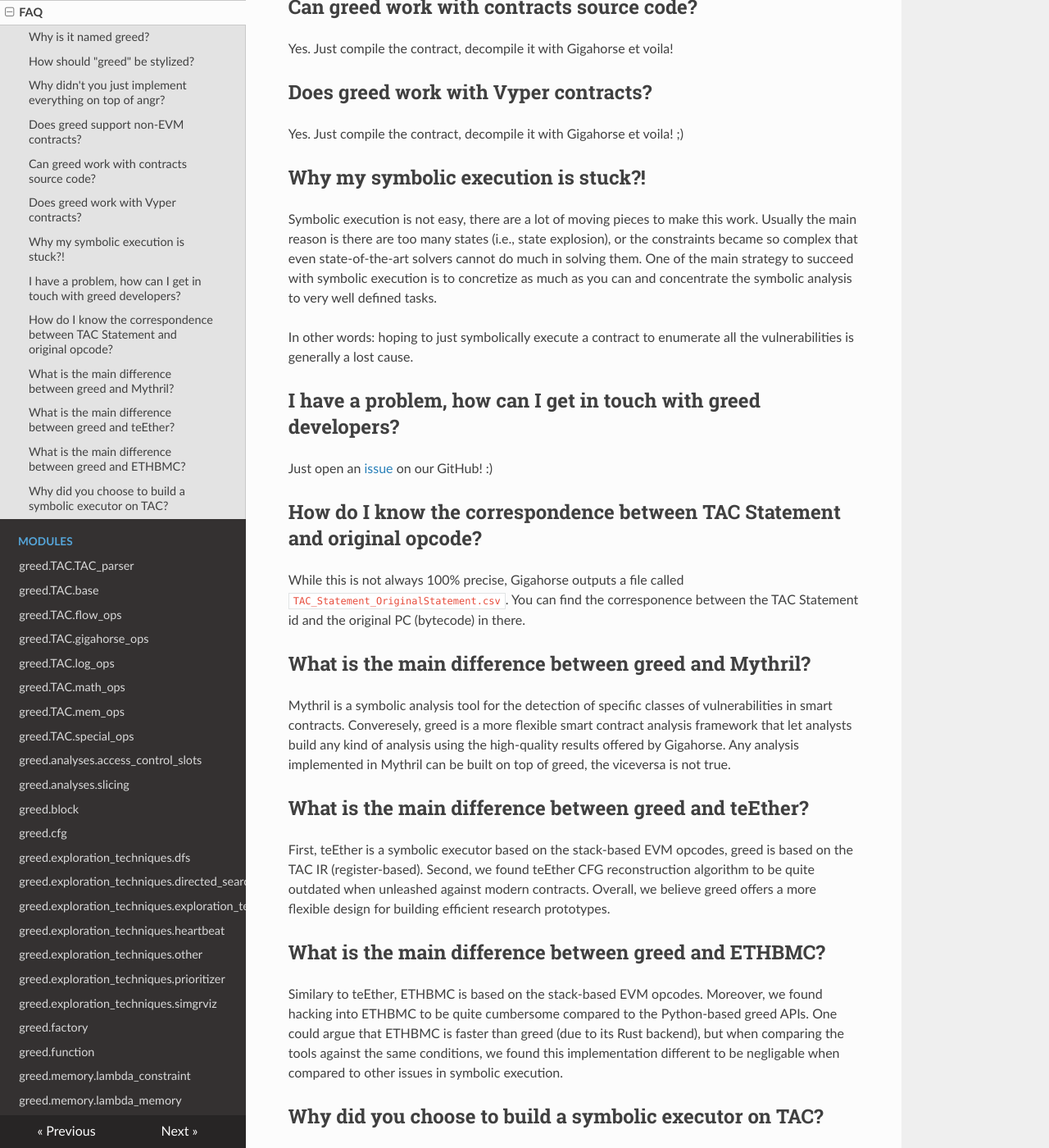
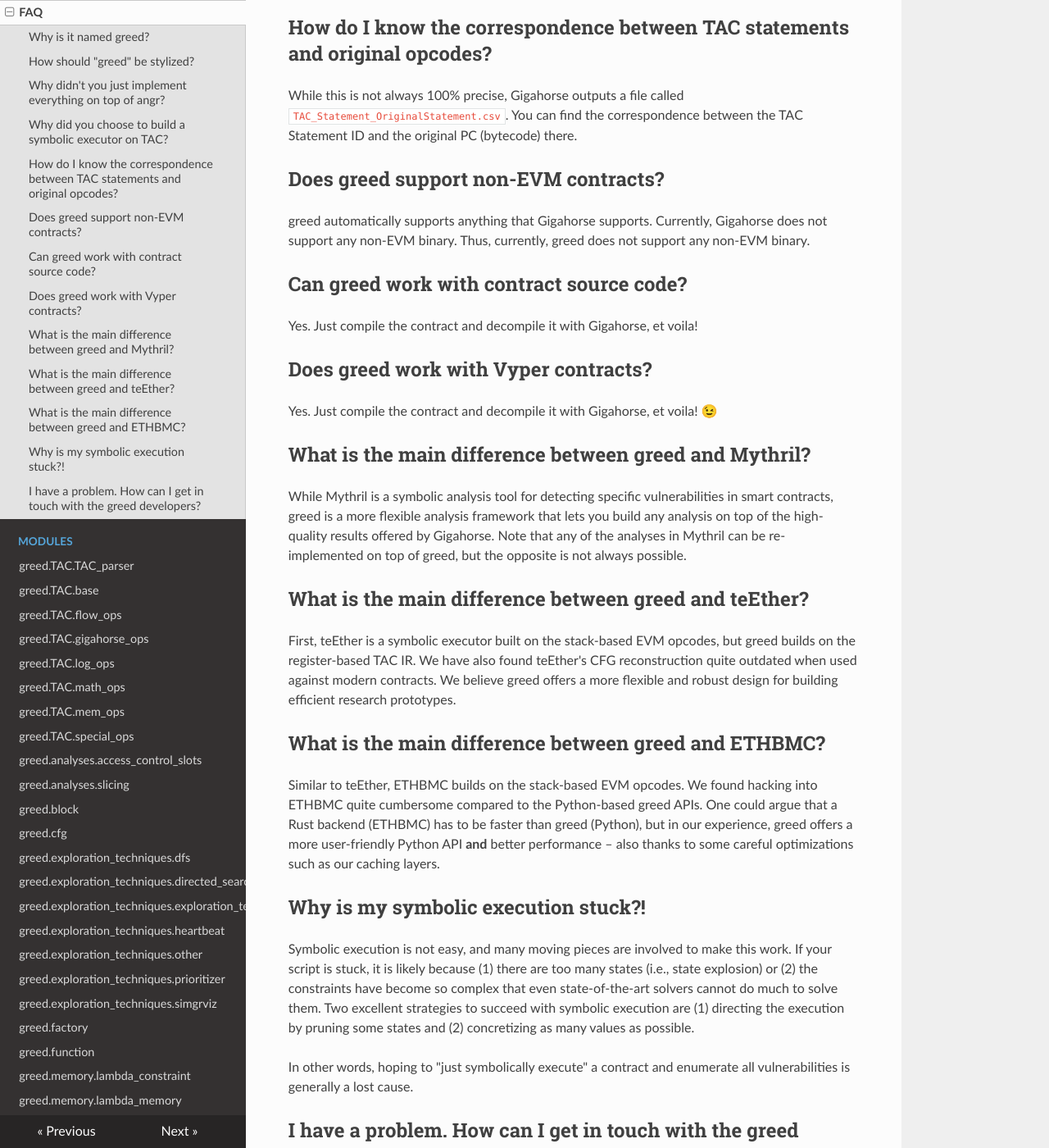
Before and after one commit to ucsb-seclab/greed, an MkDocs documentation site: the page built from docs/docs/faq.md, in a window 1280 px wide and 1400 px high, scrolled down 731 px. Shown: the whole window at 82% size. Built offline with MkDocs 1.6.1, drawn with Linux system fonts in a browser that asks for light colours; nearby versions of some CDN libraries; some of the changed text lies outside the part shown.

```diff
--- a/docs/docs/faq.md
+++ b/docs/docs/faq.md
@@ -2,64 +2,60 @@
 
 # ？FAQ
 
-
 ## Why is it named greed?
 
-We all know why people are so interested in finding vulnerabilities in smart contracts..., right? ;)
+We all know why people are so interested in finding vulnerabilities in smart contracts..., right? 😉
 
 ## How should "greed" be stylized?
 
-Simple: greed, no upper case.
+Simple: `greed`, no upper case.
 
 ## Why didn't you just implement everything on top of angr?
 
-While implementing everything on top of angr could have been an option, some of the fundamentals of EVM analysis are quite different compared to classic binaries (ARM, x86, AMD64, etc...).
-We found out that building a system from scratch was actually easier rather than implementing what we needed in a complex software like angr.
-Moreover, we wanted to re-use the high-quality analysis (e.g., CFG) and IR offered by Gigahorse, thus, starting from square one was an easier option rather than fighting with the angr codebase.
+While implementing everything on top of angr could have been an option, some of the fundamentals of EVM analysis are quite different compared to classic binaries (ARM, x86, AMD64).
+Moreover, we wanted to re-use the high-quality analyses (e.g., CFG) and IR offered by Gigahorse. Thus, starting from square one was simpler than fighting with the angr codebase.
 
+## Why did you choose to build a symbolic executor on TAC?
+
+We believe that register-based analyses are more intuitive and straightforward to implement: Gigahorse gets rid of the unnecessary complexity related to the stack-based nature of the EVM, thus really improving the usability of greed.
+Having a common intermediate representation is also valuable since, as the Dedaub team adds support for new non-EVM-based architectures, greed will automatically support such architectures. 🙂
+
+## How do I know the correspondence between TAC statements and original opcodes?
+
+While this is not always 100% precise, Gigahorse outputs a file called `TAC_Statement_OriginalStatement.csv`. You can find the correspondence between the TAC Statement ID and the original PC (bytecode) there.
 
 ## Does greed support non-EVM contracts?
 
-greed automatically supports whatever is supported by Gigahorse. Currently, Gigahorse does not support any non-EVM binary, thus, greed does not.
+greed automatically supports anything that Gigahorse supports. Currently, Gigahorse does not support any non-EVM binary. Thus, currently, greed does not support any non-EVM binary.
 
-## Can greed work with contracts source code?
+## Can greed work with contract source code?
 
-Yes. Just compile the contract, decompile it with Gigahorse et voila!
-
+Yes. Just compile the contract and decompile it with Gigahorse, et voila!
 
 ## Does greed work with Vyper contracts?
 
-Yes. Just compile the contract, decompile it with Gigahorse et voila! ;)
-
-## Why my symbolic execution is stuck?!
-
-Symbolic execution is not easy, there are a lot of moving pieces to make this work.
-Usually the main reason is there are too many states (i.e., state explosion), or the constraints became so complex that even state-of-the-art solvers cannot do much in solving them.
-One of the main strategy to succeed with symbolic execution is to concretize as much as you can and concentrate the symbolic analysis to very well defined tasks.
-
-In other words: hoping to just symbolically execute a contract to enumerate all the vulnerabilities is generally a lost cause.
-
-## I have a problem, how can I get in touch with greed developers?
-
-Just open an [issue](https://github.com/ucsb-seclab/greed/issues) on our GitHub! :)
-
-## How do I know the correspondence between TAC Statement and original opcode?
-
-While this is not always 100% precise, Gigahorse outputs a file called `TAC_Statement_OriginalStatement.csv`. You can find the corresponence between the TAC Statement id and the original PC (bytecode) in there.
+Yes. Just compile the contract and decompile it with Gigahorse, et voila! 😉
 
 ## What is the main difference between greed and Mythril?
 
-Mythril is a symbolic analysis tool for the detection of specific classes of vulnerabilities in smart contracts. Converesely, greed is a more flexible smart contract analysis framework that let analysts build any kind of analysis using the high-quality results offered by Gigahorse. Any analysis implemented in Mythril can be built on top of greed, the viceversa is not true.
+While Mythril is a symbolic analysis tool for detecting specific vulnerabilities in smart contracts, greed is a more flexible analysis framework that lets you build any analysis on top of the high-quality results offered by Gigahorse. Note that any of the analyses in Mythril can be re-implemented on top of greed, but the opposite is not always possible.
 
 ## What is the main difference between greed and teEther?
 
-First, teEther is a symbolic executor based on the stack-based EVM opcodes, greed is based on the TAC IR (register-based). Second, we found teEther CFG reconstruction algorithm to be quite outdated when unleashed against modern contracts. Overall, we believe greed offers a more flexible design for building efficient research prototypes.
+First, teEther is a symbolic executor built on the stack-based EVM opcodes, but greed builds on the register-based TAC IR. We have also found teEther's CFG reconstruction quite outdated when used against modern contracts. We believe greed offers a more flexible and robust design for building efficient research prototypes.
 
 ## What is the main difference between greed and ETHBMC?
 
-Similary to teEther, ETHBMC is based on the stack-based EVM opcodes. Moreover, we found hacking into ETHBMC to be quite cumbersome compared to the Python-based greed APIs. One could argue that ETHBMC is faster than greed (due to its Rust backend), but when comparing the tools against the same conditions, we found this implementation different to be negligable when compared to other issues in symbolic execution.
+Similar to teEther, ETHBMC builds on the stack-based EVM opcodes. We found hacking into ETHBMC quite cumbersome compared to the Python-based greed APIs. One could argue that a Rust backend (ETHBMC) has to be faster than greed (Python), but in our experience, greed offers a more user-friendly Python API **and** better performance – also thanks to some careful optimizations such as our caching layers.
 
-## Why did you choose to build a symbolic executor on TAC?
+## Why is my symbolic execution stuck?!
 
-We believe register based analyses to be more intuitive and simple to implement. Moreover, Gigahorse gets rid of unnecessary complexity related to the stack-based nature of the EVM that really improve the usability of our tool.
-Finally, having a common IR is useful because if the Dedaub team will support a new non-EVM based architecture, we can automatically support it in greed :)
+Symbolic execution is not easy, and many moving pieces are involved to make this work.
+If your script is stuck, it is likely because (1) there are too many states (i.e., state explosion) or (2) the constraints have become so complex that even state-of-the-art solvers cannot do much to solve them.
+Two excellent strategies to succeed with symbolic execution are (1) directing the execution by pruning some states and (2) concretizing as many values as possible.
+
+In other words, hoping to "just symbolically execute" a contract and enumerate all vulnerabilities is generally a lost cause.
+
+## I have a problem. How can I get in touch with the greed developers?
+
+Just open an [issue](https://github.com/ucsb-seclab/greed/issues) on our GitHub! 🙂
```
Also changed, not shown: docs/docs/advice.md (+2 -0 lines), docs/docs/credits.md (+1 -2 lines), docs/docs/examples.md (+13 -15 lines).
